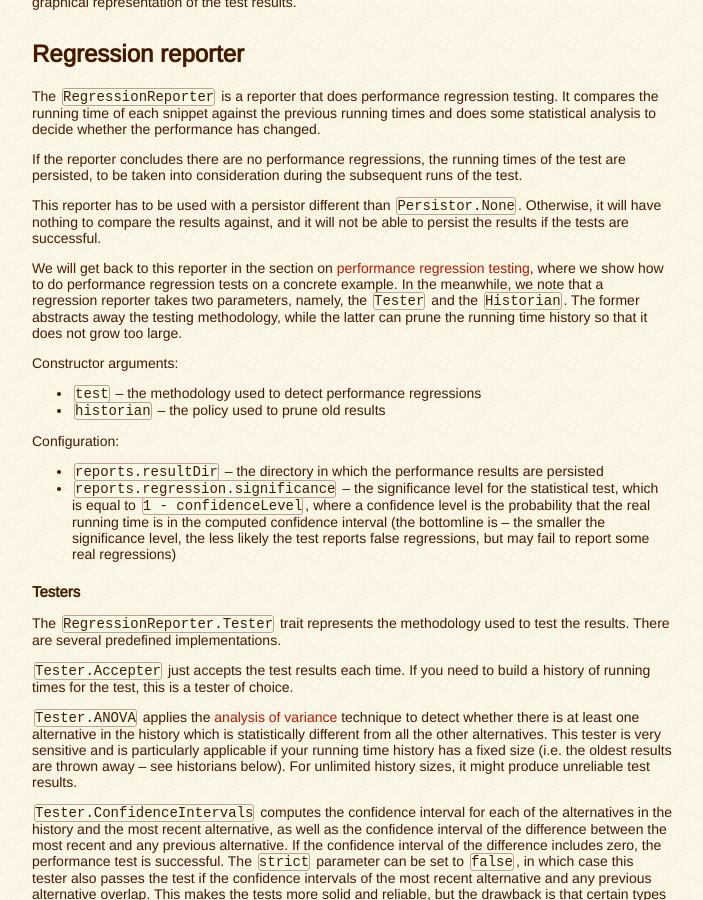
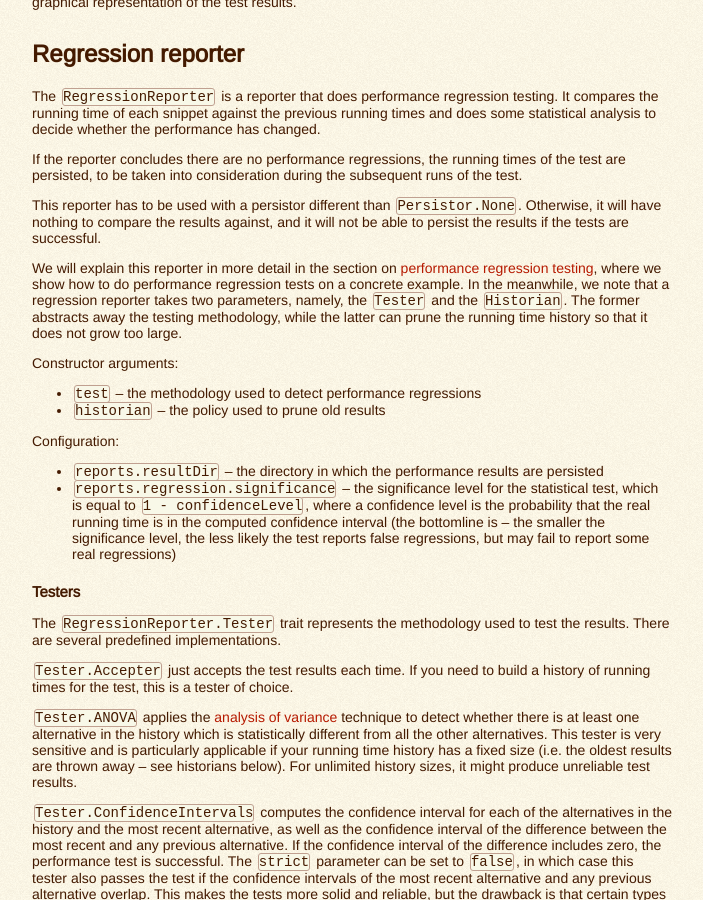
Before and after one commit to scalameter/scalameter, a Jekyll site: the page built from home/gettingstarted/reporters.md, in a window 1280 px wide and 900 px high, scrolled down 2030 px. Shown: the whole window, without its empty margins (138-841 px from the left). Built offline with Jekyll 4.4.1, drawn with Linux system fonts in a browser that asks for light colours.

```diff
--- a/home/gettingstarted/reporters.md
+++ b/home/gettingstarted/reporters.md
@@ -151,7 +151,7 @@
 Otherwise, it will have nothing to compare the results against, and it will not be able
 to persist the results if the tests are successful.
 
-We will get back to this reporter in the section on [performance regression testing](/home/gettingstarted/regressions/),
+We will explain this reporter in more detail in the section on [performance regression testing](/home/gettingstarted/regressions/),
 where we show how to do performance regression tests on a concrete example.
 In the meanwhile, we note that a regression reporter takes two parameters, namely, the
 `Tester` and the `Historian`.
```
